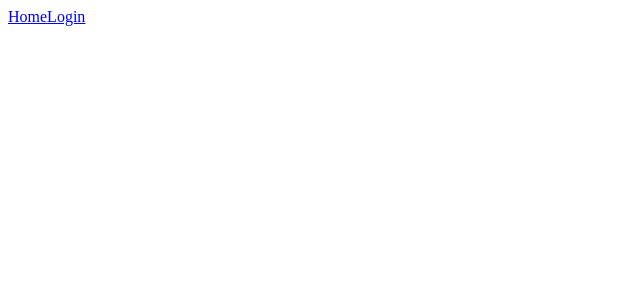
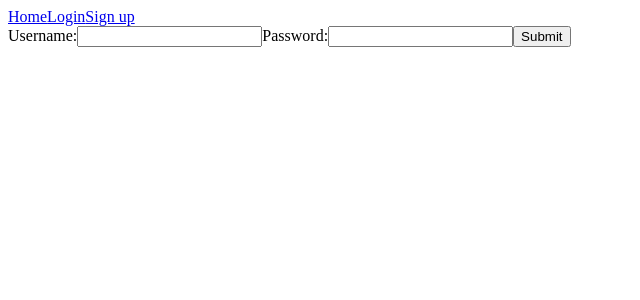
Before and after one commit to BorislavBranimirov/NotePages, a React app in the folder client/: page /signup in a window 1280 px wide. Shown: the top 300 px of the page, without its empty margins (0-640 px from the left). Built offline with nearby package versions, Linux system fonts and the light colour scheme.

Commit message:
added signup page

```diff
--- a/client/src/App.js
+++ b/client/src/App.js
@@ -2,6 +2,7 @@ import React from 'react';
 import { BrowserRouter, Route, Link, Switch } from 'react-router-dom';
 import Home from './components/Home';
 import LoginForm from './components/LoginForm';
+import SignUpForm from './components/SignUpForm';
 
 const App = () => {
     return (
@@ -9,9 +10,11 @@ const App = () => {
             <div>
                 <Link to={'/'}>Home</Link>
                 <Link to={'/login'}>Login</Link>
+                <Link to={'/signup'}>Sign up</Link>
                 <Switch>
                     <Route exact path='/' component={Home} />
                     <Route path='/login' component={LoginForm} />
+                    <Route path='/signup' component={SignUpForm} />
                 </Switch>
             </div>
         </BrowserRouter>
--- /dev/null
+++ b/client/src/components/SignUpForm.js
@@ -0,0 +1,59 @@
+import React, { useState } from 'react';
+import { Redirect } from 'react-router-dom';
+
+const SignUpForm = (props) => {
+    const [username, setUsername] = useState('');
+    const [password, setPassword] = useState('');
+    const [errorMessage, setErrorMessage] = useState('');
+
+    const handleChange = (event) => {
+        switch (event.target.name) {
+            case 'username':
+                setUsername(event.target.value);
+                break;
+            case 'password':
+                setPassword(event.target.value);
+                break;
+        }
+    };
+
+    const handleSubmit = async (event) => {
+        event.preventDefault();
+
+        const res = await fetch('/api/users', {
+            method: 'POST',
+            body: JSON.stringify({
+                username,
+                password
+            }),
+            headers: {
+                'Content-type': 'application/json; charset=UTF-8'
+            }
+        });
+
+        const resJSON = await res.json();
+        // check if an error was returned
+        if (resJSON.err) {
+            return setErrorMessage(resJSON.err);
+        }
+
+        //? remove log after configuring user authentication
+        console.log(resJSON);
+        props.history.push('/login');
+    };
+
+    return (
+        <div className="sign-up-form">
+            <div className="error">{errorMessage}</div>
+            <form onSubmit={handleSubmit}>
+                <label htmlFor="username">Username:</label>
+                <input type="text" name="username" value={username} onChange={handleChange} />
+                <label htmlFor="password">Password:</label>
+                <input type="password" name="password" value={password} onChange={handleChange} />
+                <input type="submit" value="Submit" />
+            </form>
+        </div>
+    );
+};
+
+export default SignUpForm;
```
